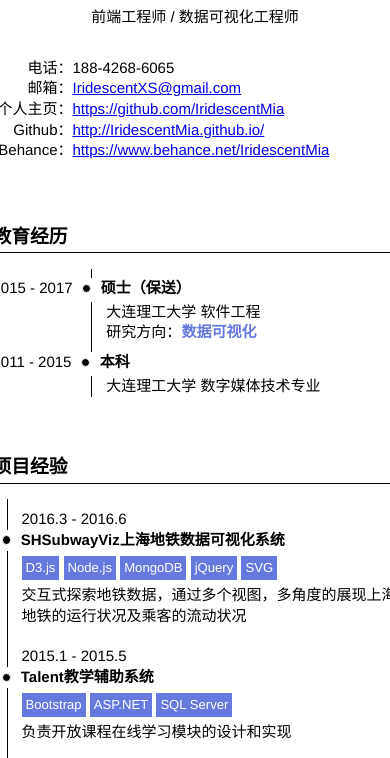
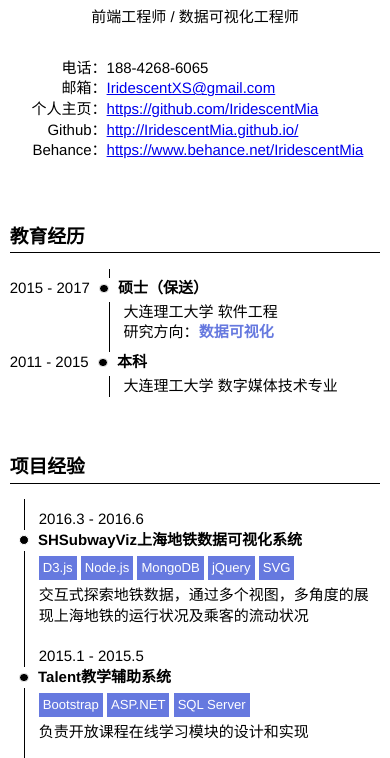
Before and after one commit to Larry-Arun/resu, a plain HTML site: page index.html in a window 390 px wide. Shown: the part 86-844 px from the top of the page. Drawn offline with Linux system fonts and the light colour scheme.

Commit message:
finish reponsive

```diff
--- a/styles/index.css
+++ b/styles/index.css
@@ -27,13 +27,6 @@ dl {
 dl dt {
     font-weight: bold;
 }
-
-header > section,
-header > address,
-.content > article {
-    min-width: 405px;
-}
-
 
 /* css for header */
 
@@ -177,45 +170,14 @@ h2 {
 }
 /* end skill */
 
+
+/* css for footer */
+footer {
+	height: 50px;
+}
+/* end footer */
+
 /* css for media */
-/* @media screen and (min-width: 0) {
-    .container {
-        width: 90%;
-    }
-    header,.content {
-        flex-wrap: wrap;
-        justify-content: center;
-    }
-    .title {
-    	text-align:center;
-    }
-}
-@media screen and (min-width: 768px) {
-    .container {
-        width: 730px;
-    }
-    header, .content {
-        flex-wrap: nowrap;
-        justify-content: space-between;
-    }
-    .title {
-    	text-align:left;
-    }
-
-}
-@media screen and (min-width: 1200px) {
-    .container {
-        width: 1000px;
-    }
-    header, .content {
-        flex-wrap: nowrap;
-        justify-content: space-between;
-    }
-    .title {
-    	text-align:left;
-    }
-} */
-
 @media screen and (min-width: 900px) {
 	.container {
         width: 900px;
@@ -230,15 +192,19 @@ h2 {
 }
 @media screen and (max-width: 900px) {
 	.container {
-	    width: 100%;
+	    width: 95%;
 	}
 	header,.content {
 	    flex-wrap: wrap;
 	    justify-content: center;
+	    flex-direction: column;
 	}
 	.title {
 		text-align:center;
 	}
+	header {
+		align-items: center;
+	}
 }
 
 /* end media */
```
